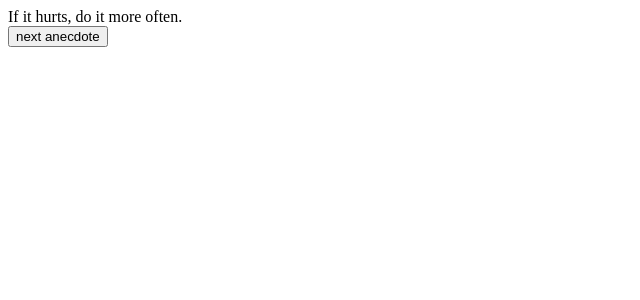
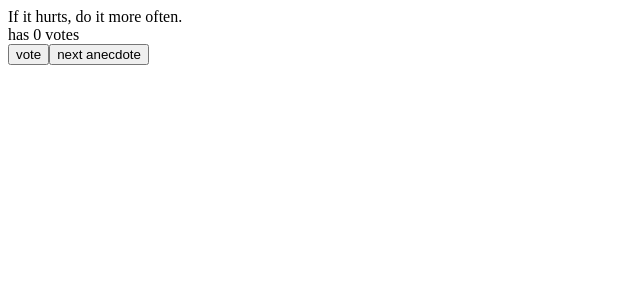
Before and after one commit to Benjaminag2027/Fullstack-Part1, a React (Vite) app: page / in a window 1280 px wide. Shown: the top 300 px of the page, without its empty margins (0-640 px from the left). Built offline with nearby package versions, Linux system fonts and the light colour scheme.

Commit message:
lesson13

```diff
--- a/src/App.jsx
+++ b/src/App.jsx
@@ -14,11 +14,22 @@ const App = () => {
     'The only way to go fast, is to go well.'
   ]
 
+
   const [selected, setSelected] = useState(0)
+  const [votes, setVotes] = useState(Array(anecdotes.length).fill(0))
+
+
+  const handleVote = () => {
+    const copy = [...votes]
+    copy[selected] += 1
+    setVotes(copy)
+  }
 
   return (
     <div>
       {anecdotes[selected]} <br />
+      has {votes[selected]} votes <br />
+      <button onClick={() => {handleVote()}}>vote</button>
       <button onClick={() => {setSelected(Math.floor(Math.random() * anecdotes.length))}}>next anecdote</button>
     </div>
   )
```
